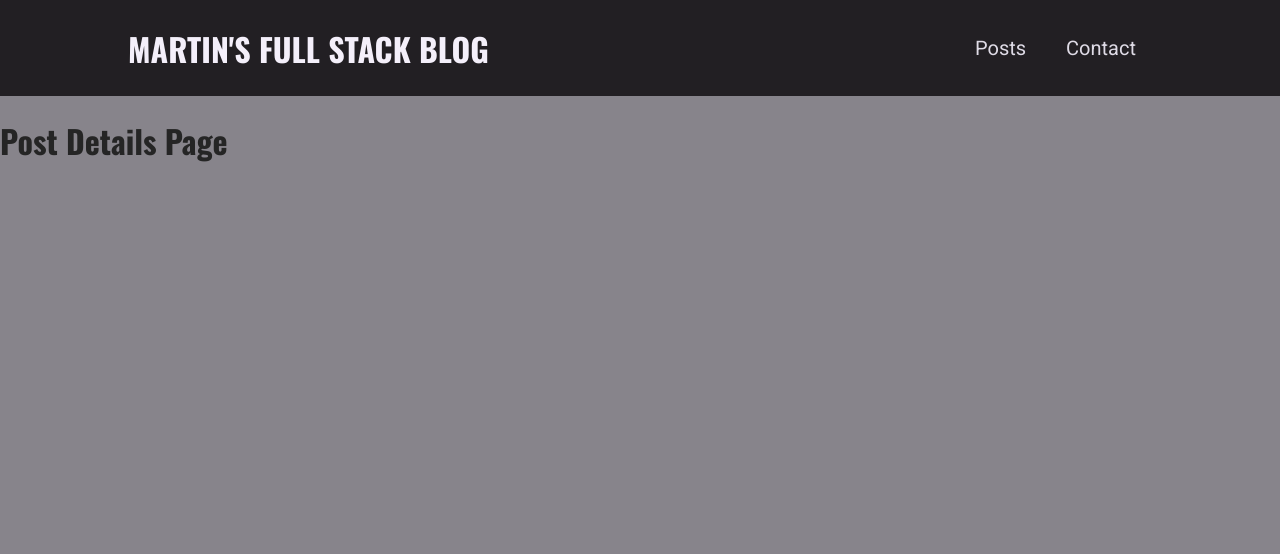
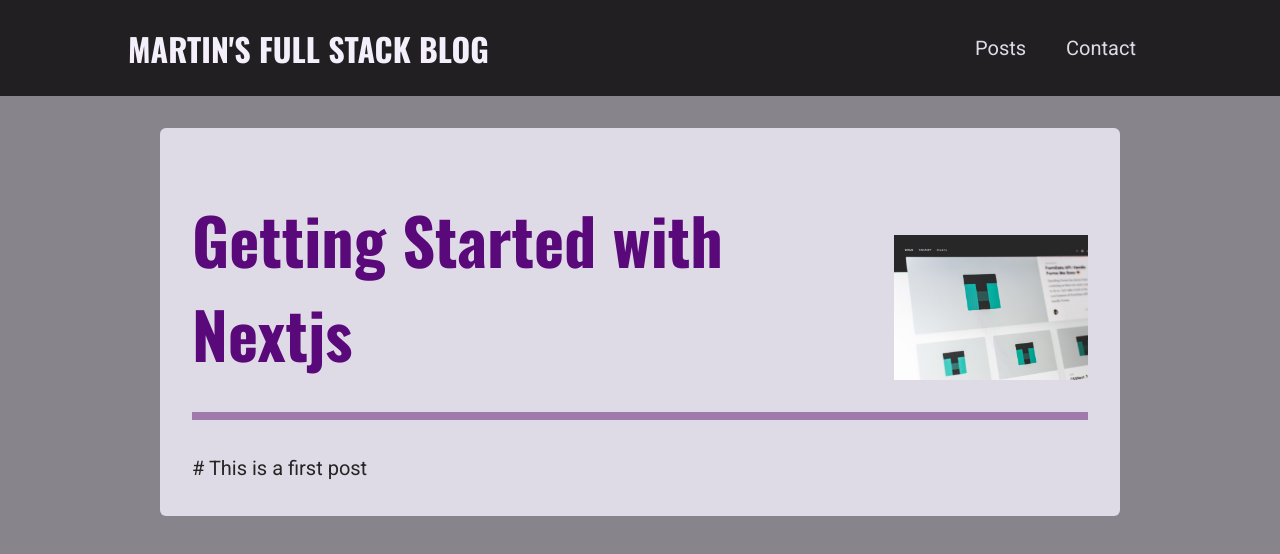
Before and after one commit to Martinkkyalo10/Blog-Website-Project, a Next.js app in the folder Blog-website/: page /posts/getting-started-with-nextjs in a window 1280 px wide. Shown: the top 554 px of the page. Built offline with nearby package versions, Linux system fonts and the light colour scheme.

Commit message:
Post detail page and header and content components added

```diff
--- /dev/null
+++ b/Blog-website/components/posts/PostContent.js
@@ -0,0 +1,21 @@
+import React from "react";
+import PostHeader from "./PostHeader";
+import classes from "./PostContent.module.css";
+
+const samplePost = {
+  slug: "getting-started-with-nextjs",
+  title: "Getting Started with Nextjs",
+  image: "i1.jpg",
+  content: "# This is a first post",
+  date: "2022-02-10",
+};
+
+export default function PostContent() {
+  const imagePath = `/images/posts/${samplePost.slug}/${samplePost.image}`;
+  return (
+    <article className={classes.content}>
+      <PostHeader title={samplePost.title} image={imagePath} />
+      {samplePost.content}
+    </article>
+  );
+}
--- /dev/null
+++ b/Blog-website/components/posts/PostHeader.js
@@ -0,0 +1,13 @@
+import React from "react";
+import Image from "next/image";
+import classes from "./PostHeader.module.css";
+
+export default function PostHeader(props) {
+  const { title, image } = props;
+  return (
+    <header className={classes.header}>
+      <h1>{title}</h1>
+      <Image src={image} alt={title} width={200} height={150} />
+    </header>
+  );
+}
--- a/Blog-website/pages/posts/[slug].js
+++ b/Blog-website/pages/posts/[slug].js
@@ -1,7 +1,5 @@
+import PostContent from "../../components/posts/PostContent";
+
 export default function PostDetailsPage() {
-  return (
-    <div>
-      <h1>Post Details Page</h1>
-    </div>
-  );
+  return <PostContent />;
 }
```
Also changed, not shown: Blog-website/components/posts/PostContent.module.css (renamed from Blog-website/components/PostContent.module.css), Blog-website/components/posts/PostDetail.js (added), Blog-website/components/posts/PostHeader.module.css (renamed from Blog-website/components/PostHeader.module.css).
